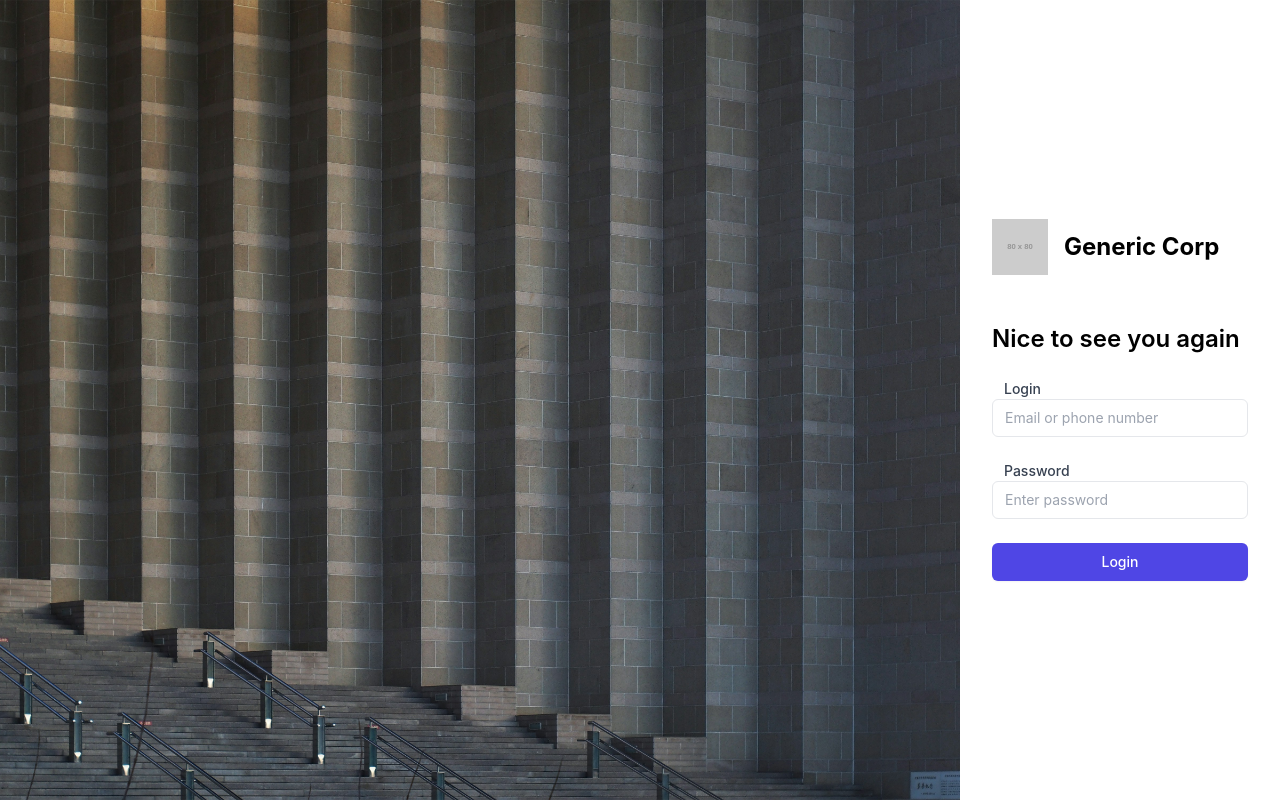
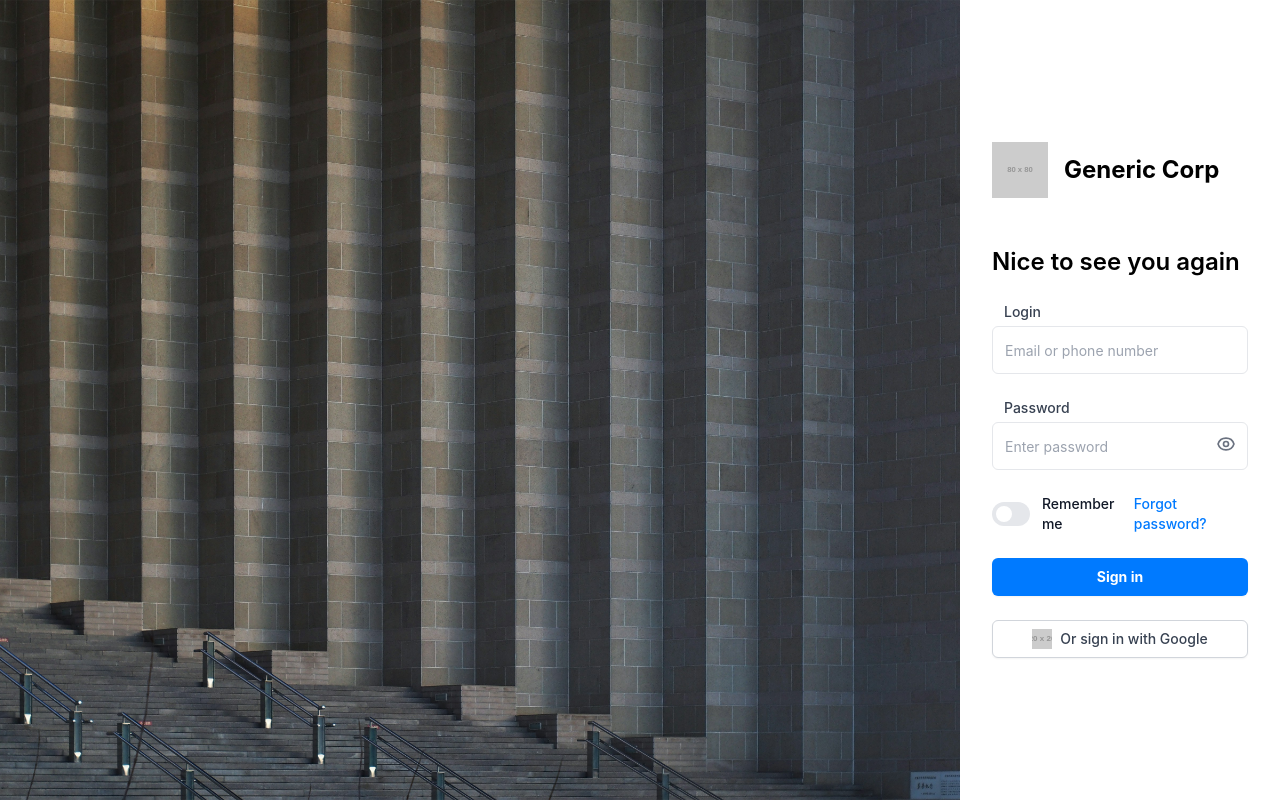
Before and after one commit to VitorCdSouza/camisetas-roma, a React (Create React App) app: page / in a window 1280 px wide. Built offline with nearby package versions, Linux system fonts and the light colour scheme; the HTML template or start-up script is replaced by a standard one.

Commit message:
implementing toggle remember me, changing placeholder colors

```diff
--- a/package.json
+++ b/package.json
@@ -3,6 +3,7 @@
   "version": "0.1.0",
   "private": true,
   "dependencies": {
+    "@heroicons/react": "^1.0.6",
     "@testing-library/jest-dom": "^5.17.0",
     "@testing-library/react": "^13.4.0",
     "@testing-library/user-event": "^13.5.0",
--- a/src/components/Login.js
+++ b/src/components/Login.js
@@ -1,6 +1,10 @@
+import { useState } from "react";
 import Input from "./form/Input";
+import Toggle from "./form/Toggle"
 
 const Login = () => {
+    const [rememberMe, setRememberMe] = useState(false);
+
     return (
         <div className="w-full max-w-md p-8 space-y-6">
             {/* logo and brand name */}
@@ -9,13 +13,15 @@ const Login = () => {
                 <h1 className="ms-4 mt-3 font-bold text-2xl">Generic Corp</h1>
             </div>
 
+            {/* welcome message */}
             <h2 className="text-2xl font-semibold">Nice to see you again</h2>
 
+            {/* login form it self */}
             <form className="mt-8 space-y-6">
                 <Input
                     title="Login"
                     type="email"
-                    className="w-full px-3 py-2 border rounded-md focus:ring-indigo-500 focus:border-indigo-500 sm:text-sm"
+                    className=""
                     name="email"
                     autoComplete="email-new"
                     placeholder="Email or phone number"
@@ -24,17 +30,40 @@ const Login = () => {
                 <Input
                     title="Password"
                     type="password"
-                    className="w-full px-3 py-2 border rounded-md focus:ring-indigo-500 focus:border-indigo-500 sm:text-sm"
+                    className=""
                     name="password"
                     autoComplete="password-new"
                     placeholder="Enter password"
                 />
 
+                <div className="flex items-center justify-between">
+                    <Toggle
+                        label="Remember me"
+                        checked={rememberMe}
+                        onChange={() => setRememberMe(!rememberMe)}
+                    />
+                    <div className="text-sm">
+                        <a href="#" className="font-medium text-[#007aff] hover:text-[#007aff]">
+                            Forgot password?
+                        </a>
+                    </div>
+                </div>
+
                 <input
                     type="submit"
-                    className="w-full flex justify-center py-2 px-4 border border-transparent rounded-md shadow-sm text-sm font-medium text-white bg-indigo-600 hover:bg-indigo-700 focus:outline-none focus:ring-2 focus:ring-offset-2 focus:ring-indigo-500"
-                    value="Login"
+                    className="w-full flex justify-center py-2 px-4 border border-transparent rounded-md shadow-sm text-sm font-bold text-white bg-[#007aff] hover:bg-[#007aff] focus:outline-none focus:ring-2 focus:ring-offset-2 focus:ring-[#007aff]"
+                    value="Sign in"
                 />
+
+                <div className="mt-4">
+                    <button
+                        type="button"
+                        className="w-full inline-flex items-center justify-center py-2 px-4 border border-gray-300 rounded-md shadow-sm text-sm font-medium text-gray-700 bg-white hover:bg-gray-50"
+                    >
+                        <img src="https://via.placeholder.com/20" alt="Google Icon" className="mr-2" />
+                        Or sign in with Google
+                    </button>
+                </div>
             </form>
         </div>
     );
--- a/src/components/form/Input.js
+++ b/src/components/form/Input.js
@@ -1,20 +1,41 @@
+import { useState } from "react";
+import { EyeIcon, EyeOffIcon } from "@heroicons/react/outline";
+
 const Input = (props) => {
+  const [showPassword, setShowPassword] = useState(false);
+
+  // show password
+  const togglePasswordVisibility = () => {
+    setShowPassword(!showPassword);
+  };
+
   return (
-        <div className="mb-5">
+    <div className="relative">
       <label htmlFor={props.name} className="ms-3 block text-sm font-medium text-gray-700">
         {props.title}
       </label>
       <input
-                type={props.type}
-                className={props.className}
+        type={props.type === "password" && showPassword ? "text" : props.type}
+        className={props.className + " mt-1 w-full h-12 px-3 py-2 border rounded-md sm:text-sm"}
         id={props.name}
         name={props.name}
         placeholder={props.placeholder}
+        onChange={props.onChange}
         autoComplete={props.autoComplete}
         value={props.value}
       />
-            {props.errorMsg && (
-                <div className="text-red-600 text-sm mt-1">{props.errorMsg}</div>
+
+      {props.type === "password" && (
+        <div
+          className="absolute inset-y-0 right-0 pr-3 flex items-center cursor-pointer"
+          onClick={togglePasswordVisibility}
+        >
+          {showPassword ? (
+            <EyeOffIcon className="mt-5 h-5 w-5 text-gray-500" />
+          ) : (
+            <EyeIcon className="mt-5 h-5 w-5 text-gray-500" />
+          )}
+        </div>
       )}
     </div>
   );
--- /dev/null
+++ b/src/components/form/Toggle.js
@@ -0,0 +1,22 @@
+const Toggle = ({ label, checked, onChange }) => {
+    return (
+      <label className="flex items-center cursor-pointer">
+        <input
+          type="checkbox"
+          checked={checked}
+          onChange={onChange}
+          className="sr-only"
+        />
+
+        <div className={`relative w-10 h-6 bg-gray-200 rounded-full transition duration-300 ${checked ? "bg-[#007aff]" : ""}`}>
+          <div
+            className={`absolute top-1 left-1 w-4 h-4 bg-white rounded-full transition-transform duration-300 transform ${checked ? "translate-x-4" : ""}`}
+          ></div>
+        </div>
+
+        {label && <span className="ml-3 text-sm font-medium text-gray-900">{label}</span>}
+      </label>
+    );
+  };
+
+  export default Toggle;
```
Also changed, not shown: 1 other file (tests, documents, lock files or other folders). Lines whose indentation alone changed are shown as unchanged.
